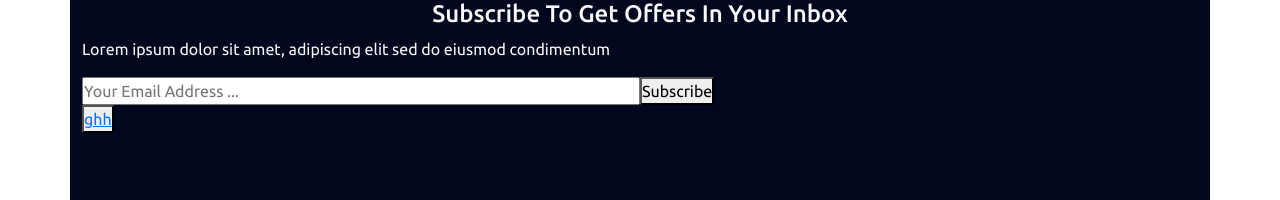
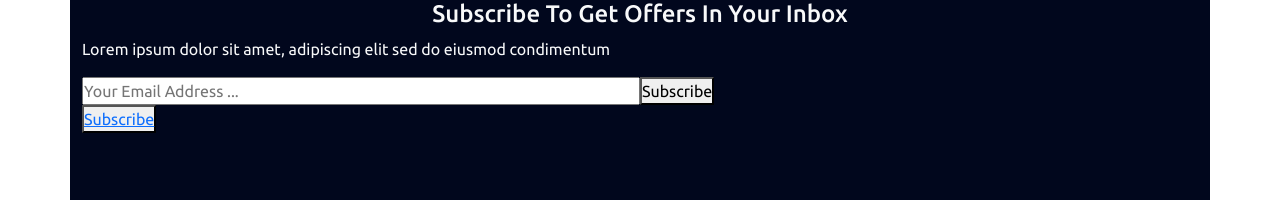
Before and after one commit to MuhammadSabtainJatt/E-commerce-frontend-, a React (Create React App) app: page / in a window 1280 px wide. Shown: the top 200 px of the page. Built offline with nearby package versions, Linux system fonts and the light colour scheme.

Commit message:
Update Footer

```diff
--- a/src/components/Footer/topFooter.jsx
+++ b/src/components/Footer/topFooter.jsx
@@ -23,7 +23,7 @@ export default function footer() {
             <div>
               <button>
                 <Link >
-                  ghh
+                  Subscribe
                 </Link>
               </button>
             </div>
```
